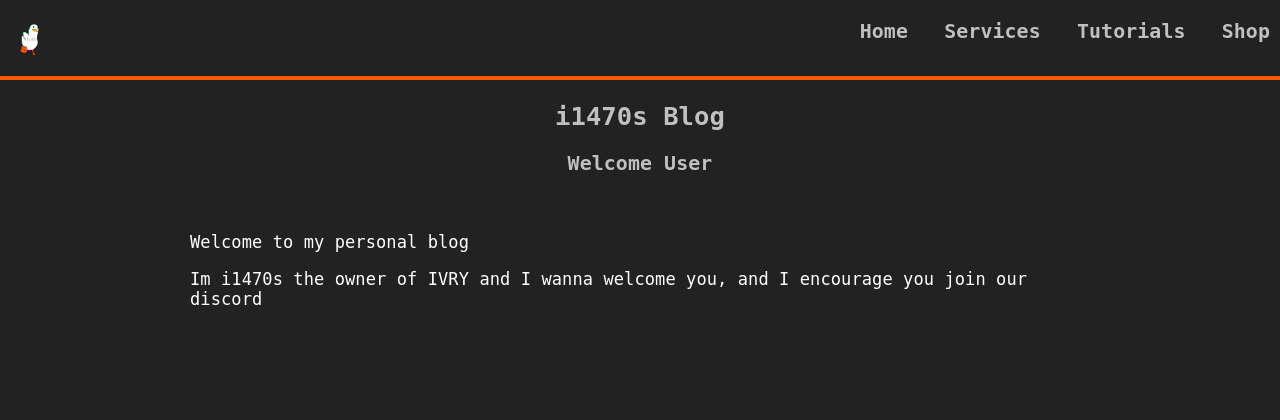
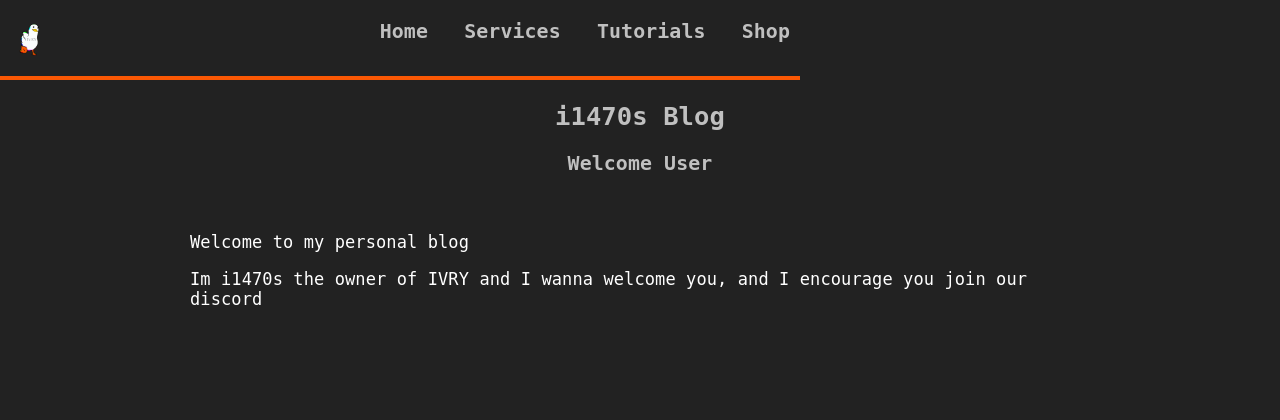
Before and after one commit to i1470s/IVRY-Website-V2, a PHP site: page /content/home/blog.html in a window 1280 px wide. Shown: the top 420 px of the page. Run offline with PHP 8.4, Linux system fonts and the light colour scheme.

Commit message:
Add files via upload

```diff
--- a/data/css/styles.css
+++ b/data/css/styles.css
@@ -51,7 +51,7 @@ footer{
 
 .head{
     position: relative;
-    width: 100%;
+    width: 800px;
     background-color: #222;
     height: 80px;
     border: 1px;
```
